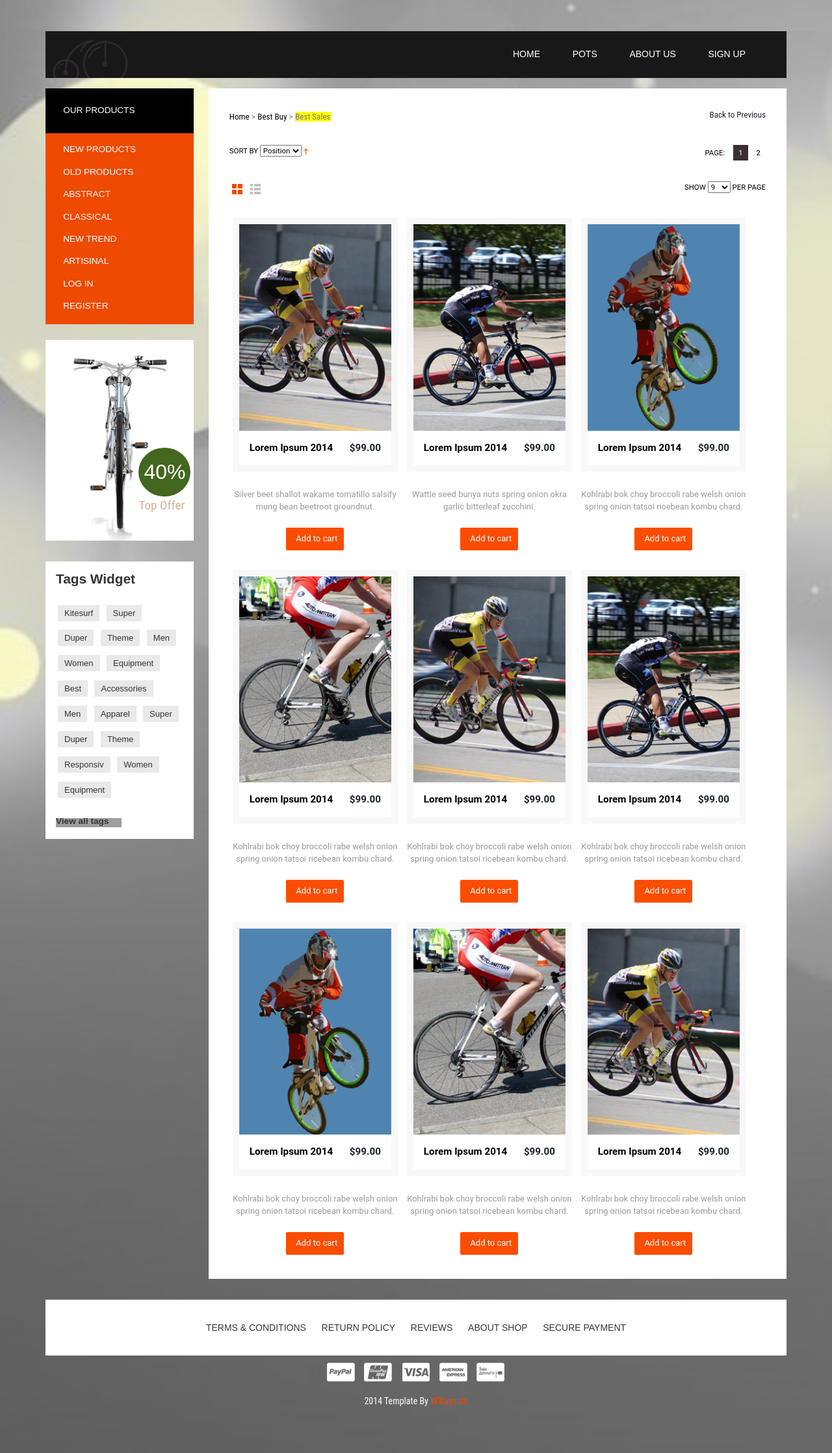
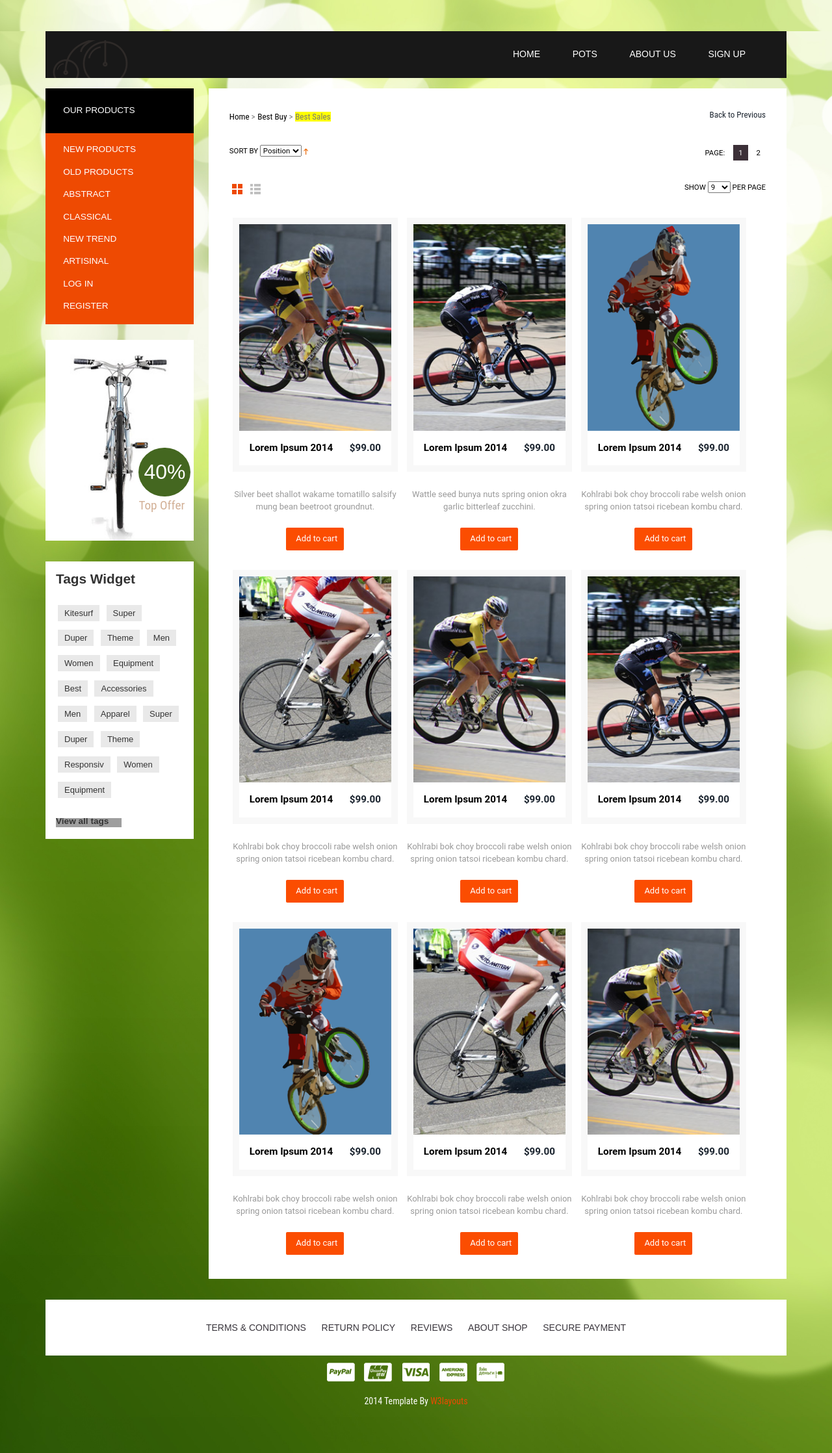
Before and after one commit to Lyreguin/E-Commerce_Site, a PHP site: page /best.html in a window 1280 px wide. Shown: the whole page at 65% size. Run offline with PHP 8.4, Linux system fonts and the light colour scheme; some web fonts are replaced; grey boxes are pictures that could not be loaded.

Commit message:
Final Background Update

```diff
--- a/css/style.css
+++ b/css/style.css
@@ -9,7 +9,7 @@ h1, h2, h3 {margin-top: 0;}
 ul, ol {margin: 0;}
 p {margin: 0;}
 html, body{
-	background:url(../images/bg2.jpg)no-repeat;
+	background:url(../images/bg3.jpg)no-repeat;
 	background-size:cover;
 	-webkit-background-size:cover;
 	-o-background-size:cover;
```
